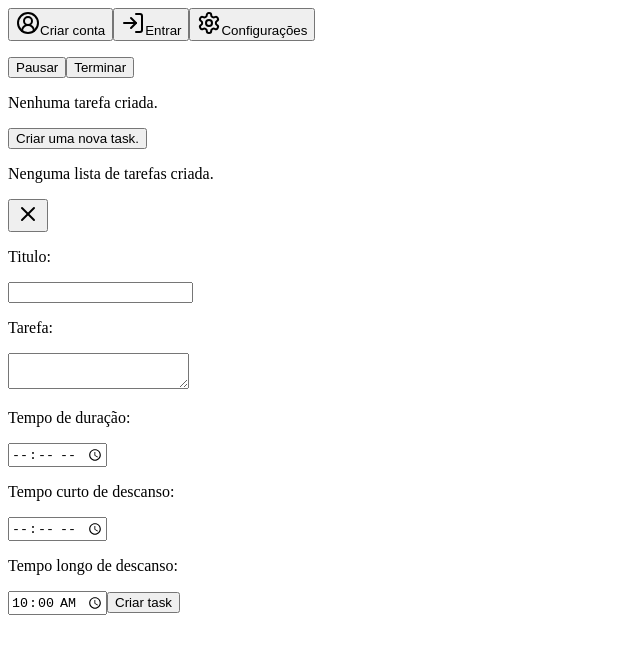
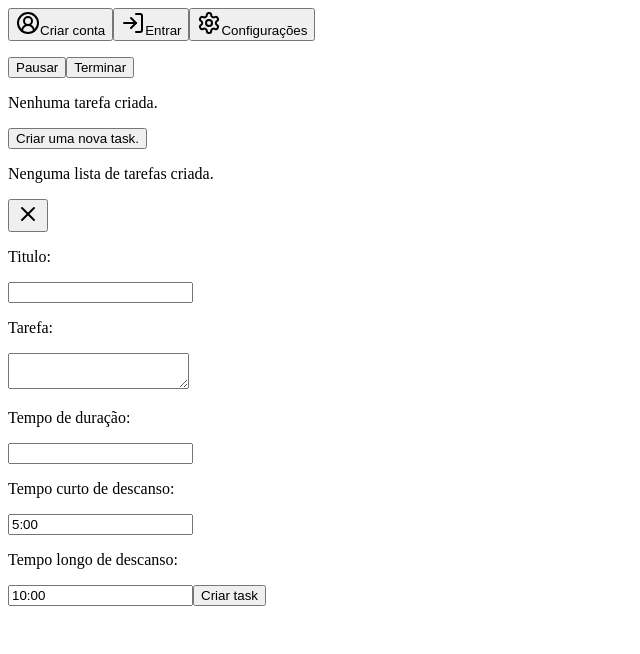
Before and after one commit to joaovictor1516/pomolist, a Next.js app: page / in a window 1280 px wide. Both pictures are taken after a click on the button "Criar uma nova task.". Shown: the top 654 px of the page, without its empty margins (0-640 px from the left). Built offline with nearby package versions, Linux system fonts and the light colour scheme.

Commit message:
alteracao do tipo dos inputs responsaveis pot receber os dados de tempo, adicao do try e catch na funcao de criacao da task, para avisar o usuario caso ocorra algum erro na criacao da task, e organizao na chamada das bibliotecas.

```diff
--- a/src/app/components/task/newTasks.tsx
+++ b/src/app/components/task/newTasks.tsx
@@ -1,10 +1,10 @@
 "use client";
+import { X } from "lucide-react";
+import "tailwindcss/tailwind.css";
+import * as Dialog from "@radix-ui/react-dialog";
 import { ChangeEvent, FormEvent, useState} from "react";
-import { X } from "lucide-react";
-import { Slide, toast } from "react-toastify";
-import * as Dialog from "@radix-ui/react-dialog";
-import "tailwindcss/tailwind.css";
 import { NewTaskElement } from "@/src/interfaces/interfaces";
+import { toast, Slide } from "react-toastify";
 
 export function NewTask(props: NewTaskElement){
     const [textTask, setTextTask] = useState("");
@@ -42,10 +42,11 @@ export function NewTask(props: NewTaskElement){
         }
     }
 
-    function handleCreatTask(task: FormEvent){
+    async function handleCreatTask(task: FormEvent){
         task.preventDefault();
 
         if(titleTask && textTask && timeTask && shortRestTime && longRestTime){
+            try{
                 props.creatTask(titleTask, textTask, timeTask, shortRestTime, longRestTime);
                 toast.success("Tarefa criada com sucesso.", {
                     position: "top-right",
@@ -55,6 +56,16 @@ export function NewTask(props: NewTaskElement){
                     transition: Slide,
                     autoClose: 500
                 });
+            } catch(error){
+                toast.success("Falha na criação da tarefa.", {
+                    position: "top-right",
+                    hideProgressBar: true,
+                    closeOnClick: true,
+                    pauseOnHover: true,
+                    transition: Slide,
+                    autoClose: 500
+                });
+            }
         }
     }
 
@@ -96,15 +107,15 @@ export function NewTask(props: NewTaskElement){
 
                             <p className="">Tempo de duração:</p>
 
-                            <input type="time" name="taskTime" id="taskTime" className="" onChange={(event) => handleTimeTask(event, setTimeTask)}/>
+                            <input type="text" name="taskTime" id="taskTime" className="" onChange={(event) => handleTimeTask(event, setTimeTask)}/>
 
                             <p className="">Tempo curto de descanso:</p>
 
-                            <input type="time" name="shortRestTime" id="shortRestTime" className="" value={"5:00"} onChange={(event) => handleTimeTask(event, setShortRestTime)}/>
+                            <input type="text" name="shortRestTime" id="shortRestTime" className="" value={"5:00"} onChange={(event) => handleTimeTask(event, setShortRestTime)}/>
 
                             <p className="">Tempo longo de descanso:</p>
 
-                            <input type="time" name="longRestTime" id="longRestTime" className="" value={"10:00"} onChange={(event) => handleTimeTask(event, setLongRestTime)}/>
+                            <input type="text" name="longRestTime" id="longRestTime" className="" value={"10:00"} onChange={(event) => handleTimeTask(event, setLongRestTime)}/>
 
                             <input type="submit" value="Criar task"/>
                         </form>
```
Lines whose indentation alone changed are shown as unchanged.
